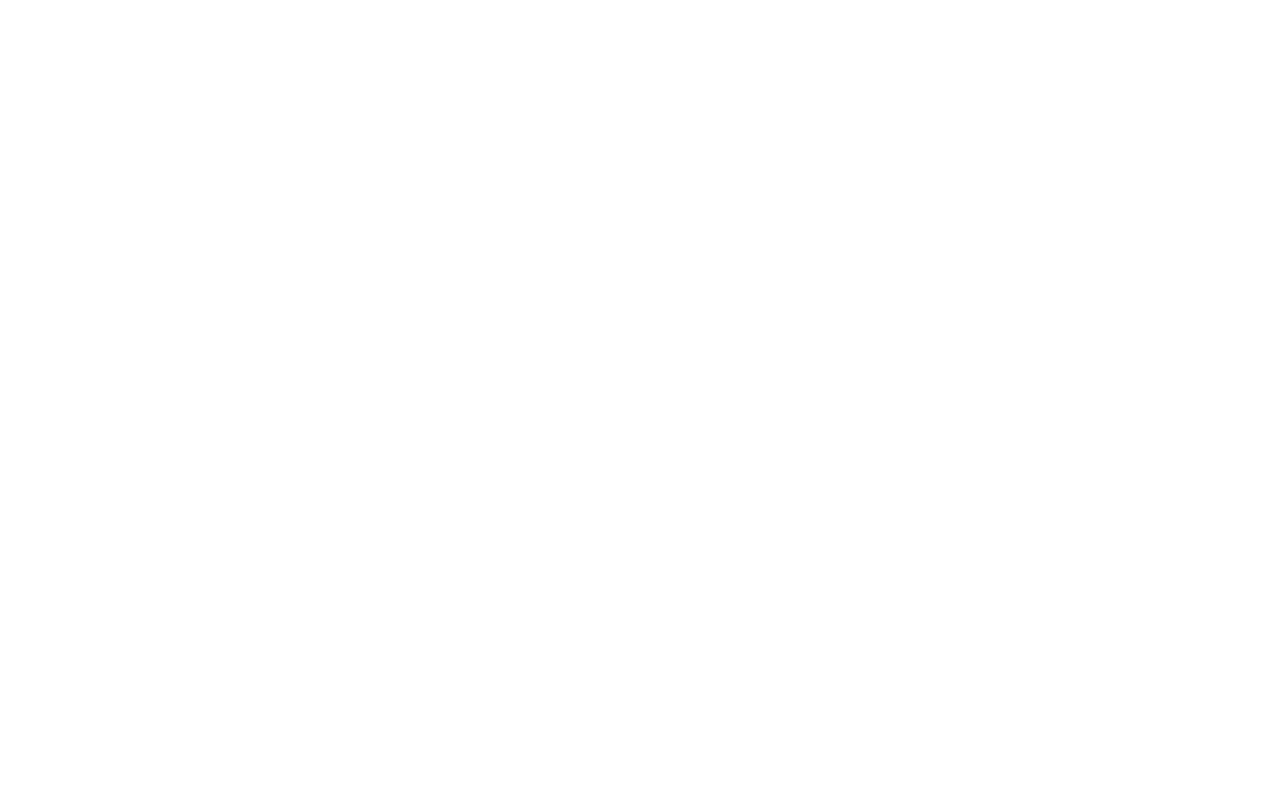
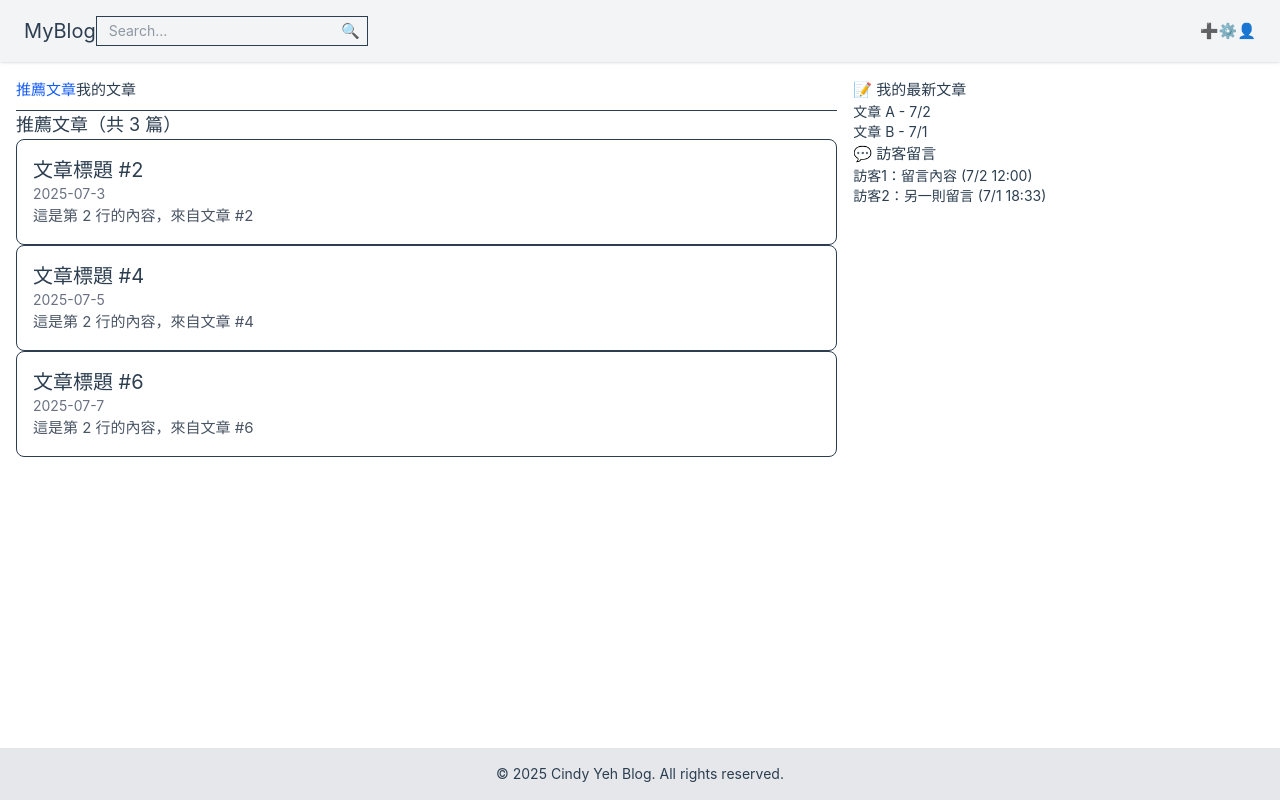
Before and after one commit to cindy951357/vue3-blog, a Vue app: page /recommend/posts in a window 1280 px wide. Before the commit this address had no page. Built offline with nearby package versions, Linux system fonts and the light colour scheme.

Commit message:
fix - router RouterView replaces HomeFeed

```diff
--- a/src/components/layout/Main.vue
+++ b/src/components/layout/Main.vue
@@ -1,7 +1,7 @@
 <template>
   <main class="flex flex-1 p-4 gap-4">
     <div class="w-2/3">
-      <HomeFeed />
+       <RouterView />
     </div>
     <div class="w-1/3">
       <RightPanel />
--- a/src/components/main/HomeFeed.vue
+++ b/src/components/main/HomeFeed.vue
@@ -2,17 +2,18 @@
   <div>
     <div class="flex space-x-4 mb-4 border-b pb-2">
       <RouterLink
-        to="/recommend"
+        to="/recommend/posts"
         class="hover:text-blue-600"
-        :class="{ 'font-bold text-blue-600': $route.path === '/recommend' }"
+        :class="{ 'font-bold text-blue-600': $route.path.startsWith('/recommend/posts') }"
       >推薦文章</RouterLink>
+
       <RouterLink
-        to="/myposts"
+        to="/myposts/posts"
         class="hover:text-blue-600"
-        :class="{ 'font-bold text-blue-600': $route.path === '/myposts' }"
+        :class="{ 'font-bold text-blue-600': $route.path.startsWith('/myposts/posts') }"
       >我的文章</RouterLink>
     </div>
 
-    <RouterView />
+    <RouterView /> <!-- 顯示 RecommendPosts 或 MyPosts -->
   </div>
 </template>
--- a/src/router/index.ts
+++ b/src/router/index.ts
@@ -1,5 +1,6 @@
 import { createRouter, createWebHistory } from 'vue-router'
 import HomeView from '@/views/HomeView.vue'
+import HomeFeed from '@/components/main/HomeFeed.vue'
 import RecommendPosts from '@/components/main/RecommendPosts.vue'
 import MyPosts from '@/components/main/MyPosts.vue'
 import PostDetailView from '@/views/PostDetailView.vue'
@@ -9,27 +10,35 @@
 const routes = [
   {
     path: '/',
-    name: 'home',
     component: HomeView,
     children: [
       {
         path: 'recommend',
+        component: HomeFeed,
+        children: [
+          {
+            path: 'posts',
             component: RecommendPosts
+          }
+        ]
       },
       {
         path: 'myposts',
+        component: HomeFeed,
+        children: [
+          {
+            path: 'posts',
             component: MyPosts
+          }
+        ]
+      },
+      {
+        path: 'search',
+        component: SearchResult
       },
       {
         path: '',
-        redirect: '/recommend' // 預設導向推薦
-      },
-      {
-        path: '/search',
-        name: 'search',
-        component: SearchResult
-      }
-    ]
+        redirect: '/recommend/posts'
       },
       {
         path: '/post/:id',
@@ -42,6 +51,8 @@
         component: AddNewPost
       },
     ]
+  },
+]
 
 const router = createRouter({
   history: createWebHistory(import.meta.env.BASE_URL),
```
Lines whose indentation alone changed are shown as unchanged.
